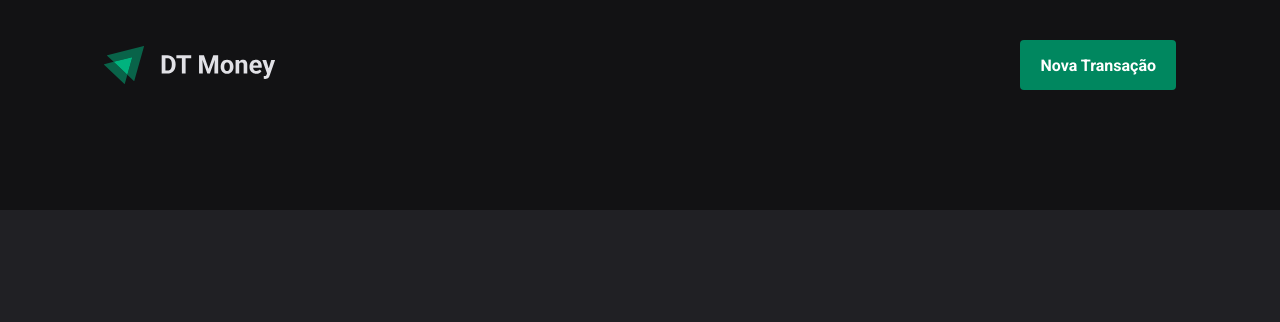
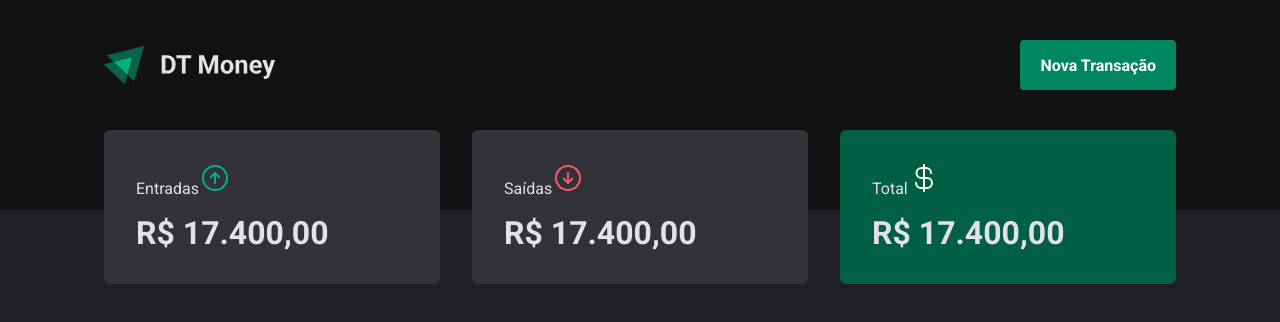
Before and after one commit to Wesley-Medeiros/DT-Money, a React (Vite) app: page / in a window 1280 px wide. Shown: the top 322 px of the page. Built offline with nearby package versions, Linux system fonts and the light colour scheme.

Commit message:
add summary

```diff
--- a/src/Components/Summary/index.tsx
+++ b/src/Components/Summary/index.tsx
@@ -1,35 +1,35 @@
 import { ArrowCircleUp, ArrowCircleDown, CurrencyDollar } from "phosphor-react"
-import { SummaryContainer } from "./styles"
+import { SummaryCard, SummaryContainer } from "./styles"
 
 function Summary() {
   return(
     <SummaryContainer>
-      <div>
+      <SummaryCard>
         <header>
           <span>Entradas</span>
           <ArrowCircleUp size={32} color="#00b37e" />
         </header>
 
         <strong>R$ 17.400,00</strong>
-      </div>
+      </SummaryCard>
 
-      <div>
+      <SummaryCard>
         <header>
           <span>Saídas</span>
           <ArrowCircleDown size={32} color="#f75a68" />
         </header>
 
         <strong>R$ 17.400,00</strong>
-      </div>
+      </SummaryCard>
 
-      <div>
+      <SummaryCard variant="green">
         <header>
           <span>Total</span>
-          <CurrencyDollar size={32} color="#00b37e" />
+          <CurrencyDollar size={32} color="#fff" />
         </header>
 
         <strong>R$ 17.400,00</strong>
-      </div>
+      </SummaryCard>
     </SummaryContainer>
   )
 }
--- a/src/Components/Summary/styles.ts
+++ b/src/Components/Summary/styles.ts
@@ -1,4 +1,4 @@
-import styled from "styled-components";
+import styled, { css } from "styled-components";
 
 export const SummaryContainer = styled.section`
   width: 100%;
@@ -11,3 +11,30 @@
   gap: 2rem;
   margin-top: -5rem;
 `;
+
+interface SummaryCardProps {
+  variant?: 'green'
+}
+
+export const SummaryCard = styled.div<SummaryCardProps>`
+  background: ${props => props.theme["gray-600"]};
+  border-radius: 6px;
+  padding: 2rem;
+
+  hearder {
+    display: flex;
+    align-items: center;
+    justify-content: space-between;
+    color: ${props => props.theme["gray-300"]};
+  }
+
+  strong {
+    display: block;
+    margin-top: 1rem;
+    font-size: 2rem;
+  }
+
+  ${props => props.variant === 'green' && css`
+    background: ${props.theme['green-700']};
+  `}
+`;
--- a/src/pages/Transactions/index.tsx
+++ b/src/pages/Transactions/index.tsx
@@ -1,9 +1,11 @@
 import Header from "../../Components/Header"
+import Summary from "../../Components/Summary"
 
 function Transactions() {
   return(
     <div>
       <Header />
+      <Summary />
     </div>
   )
 }
```
